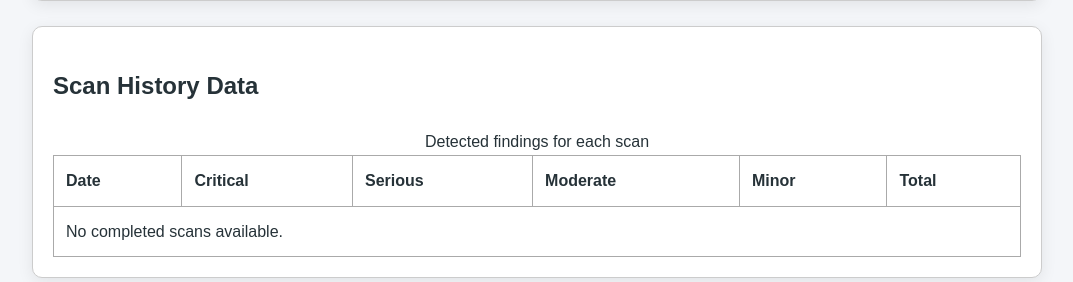
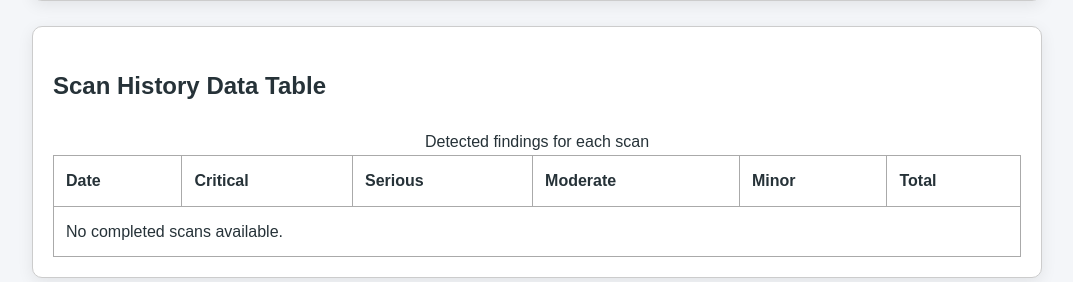
Before and after one commit to SpanoudisAP/Axesibility-Website, a Django app: template scanner/templates/scanner/comparison.html in a window 1280 px wide. Shown: the part 525-807 px from the top of the page, without its empty margins (103-1176 px from the left). Run offline with Django 5.2, Linux system fonts and the light colour scheme; the template is opened without the code that fills it, so the values that code supplies are empty.

Commit message:
small changes

```diff
--- a/config/settings.py
+++ b/config/settings.py
@@ -165,5 +165,7 @@ X_FRAME_OPTIONS = "DENY"
 
 SECURE_SSL_REDIRECT = (
     not DEBUG
-    and os.environ.get("DJANGO_DISABLE_SSL_REDIRECT") != "True"
+    and os.environ.get(
+        "DJANGO_DISABLE_SSL_REDIRECT", "False"
+    ).lower() != "true"
 )
--- a/scanner/templates/scanner/comparison.html
+++ b/scanner/templates/scanner/comparison.html
@@ -64,8 +64,8 @@
                     </desc>
                 </svg>
                 <p class="chart-data-link">
-                    Prefer the exact numbers?
-                    <a href="#data-heading"> View the Scan History Data table </a>.
+                    Prefer the exact numbers? View the
+                    <a href="#data-heading"> Scan History Data table </a>.
                 </p>
 
             {% else %}
@@ -75,7 +75,7 @@
         </section>
 
         <section class="comparison-section" aria-labelledby="data-heading">
-            <h2 id="data-heading"> Scan History Data</h2>
+            <h2 id="data-heading"> Scan History Data Table</h2>
             <div class="table-container" role="region" aria-label="Accessibility progress data" tabindex="0">
                 <table class="comparison-table">
                     <caption> Detected findings for each scan</caption>
```
